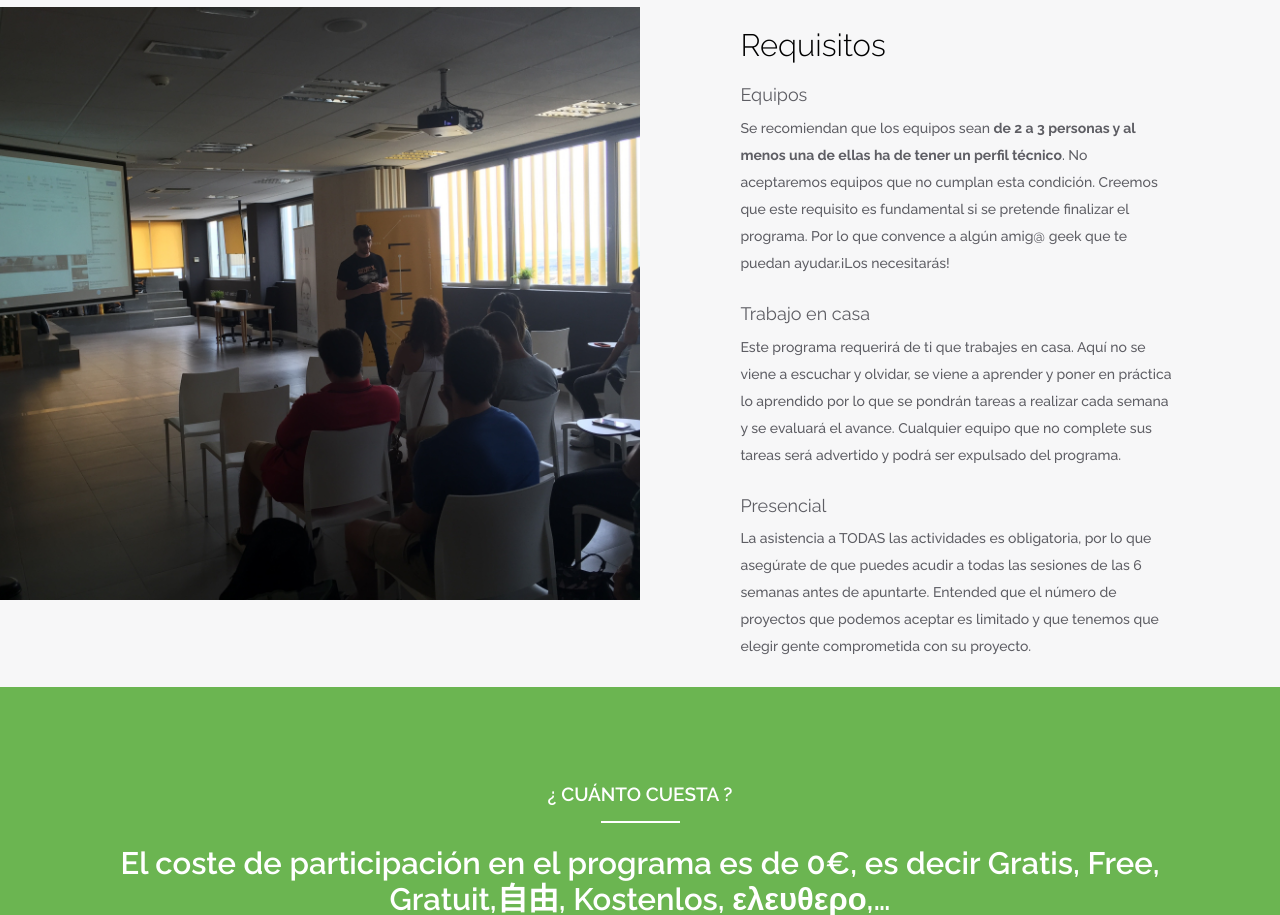
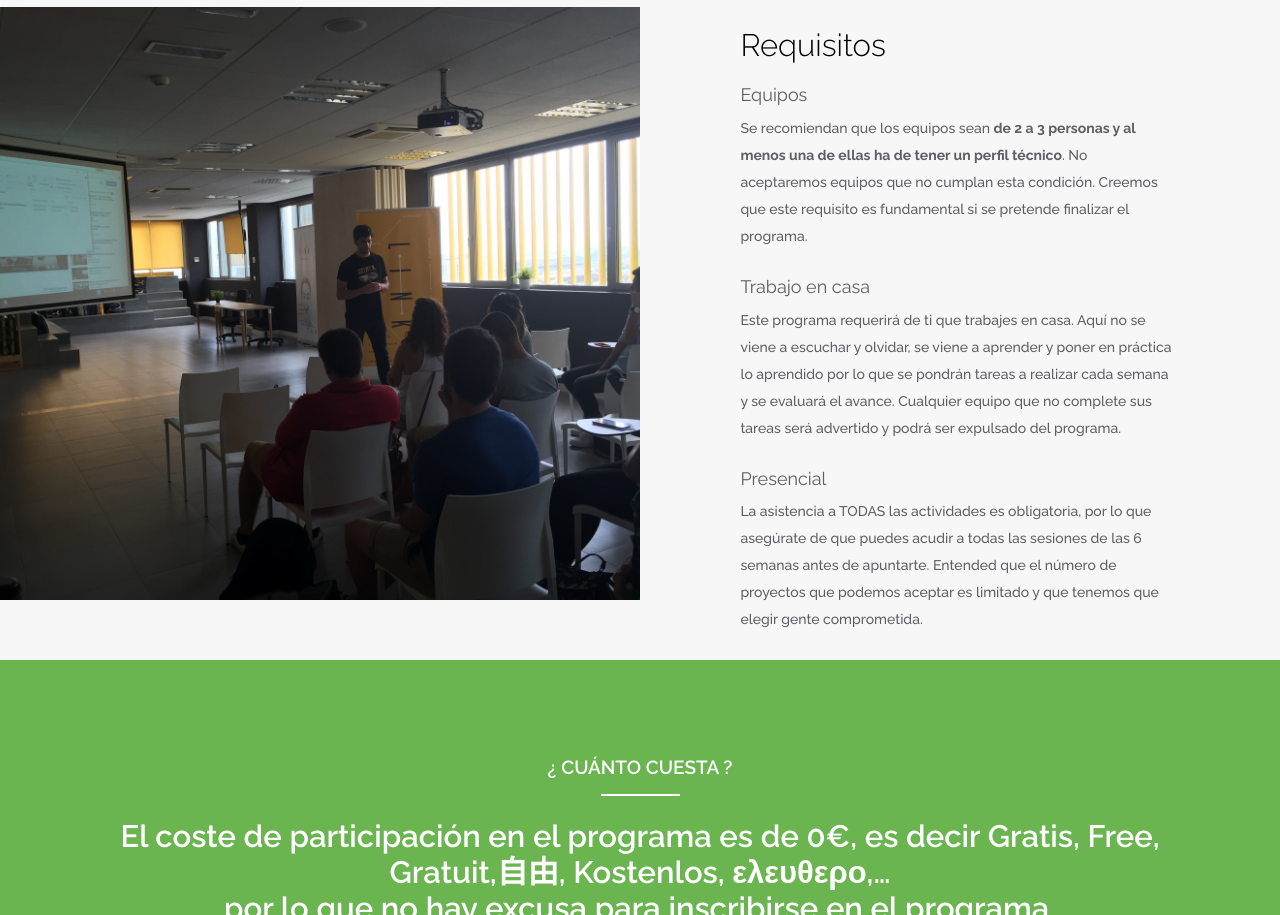
Before and after one commit to JoseAntpr/TetuanValleyLanding, a plain HTML site: page index.html in a window 1280 px wide. Shown: the part 2446-3361 px from the top of the page. Drawn offline with Linux system fonts and the light colour scheme; some packages are replaced by stand-ins of ours.

Commit message:
text deleted

```diff
--- a/index.html
+++ b/index.html
@@ -381,16 +381,14 @@
                         <h2> Requisitos </h2>
                           <h4>Equipos</h4>
                             <p>Se recomiendan que los equipos sean <strong>de 2 a 3 personas y al menos una de ellas ha de tener un perfil técnico</strong>.
-                              No aceptaremos equipos que no cumplan esta condición. Creemos que este requisito es fundamental si se pretende finalizar el programa.
-                              Por lo que convence a algún amig@  geek que te puedan ayudar.¡Los necesitarás!</p>
+                              No aceptaremos equipos que no cumplan esta condición. Creemos que este requisito es fundamental si se pretende finalizar el programa.</p>
                           <h4>Trabajo en casa</h4>
                             <p>Este programa requerirá de ti que trabajes en casa. Aquí no se viene a escuchar y olvidar, se viene a aprender y poner en práctica
                               lo aprendido por lo que se pondrán tareas a realizar cada semana y se evaluará el avance. Cualquier equipo que no complete sus
                               tareas será advertido y podrá ser expulsado del programa.</p>
                           <h4>Presencial</h4>
                             <p>La asistencia a TODAS las actividades es obligatoria, por lo que asegúrate de que puedes acudir a todas las sesiones de las 6 semanas
-                               antes de apuntarte. Entended que el número de proyectos que podemos aceptar es limitado y que tenemos que elegir gente comprometida
-                               con su proyecto.</p>
+                               antes de apuntarte. Entended que el número de proyectos que podemos aceptar es limitado y que tenemos que elegir gente comprometida.</p>
 
                         </article>
 
```
